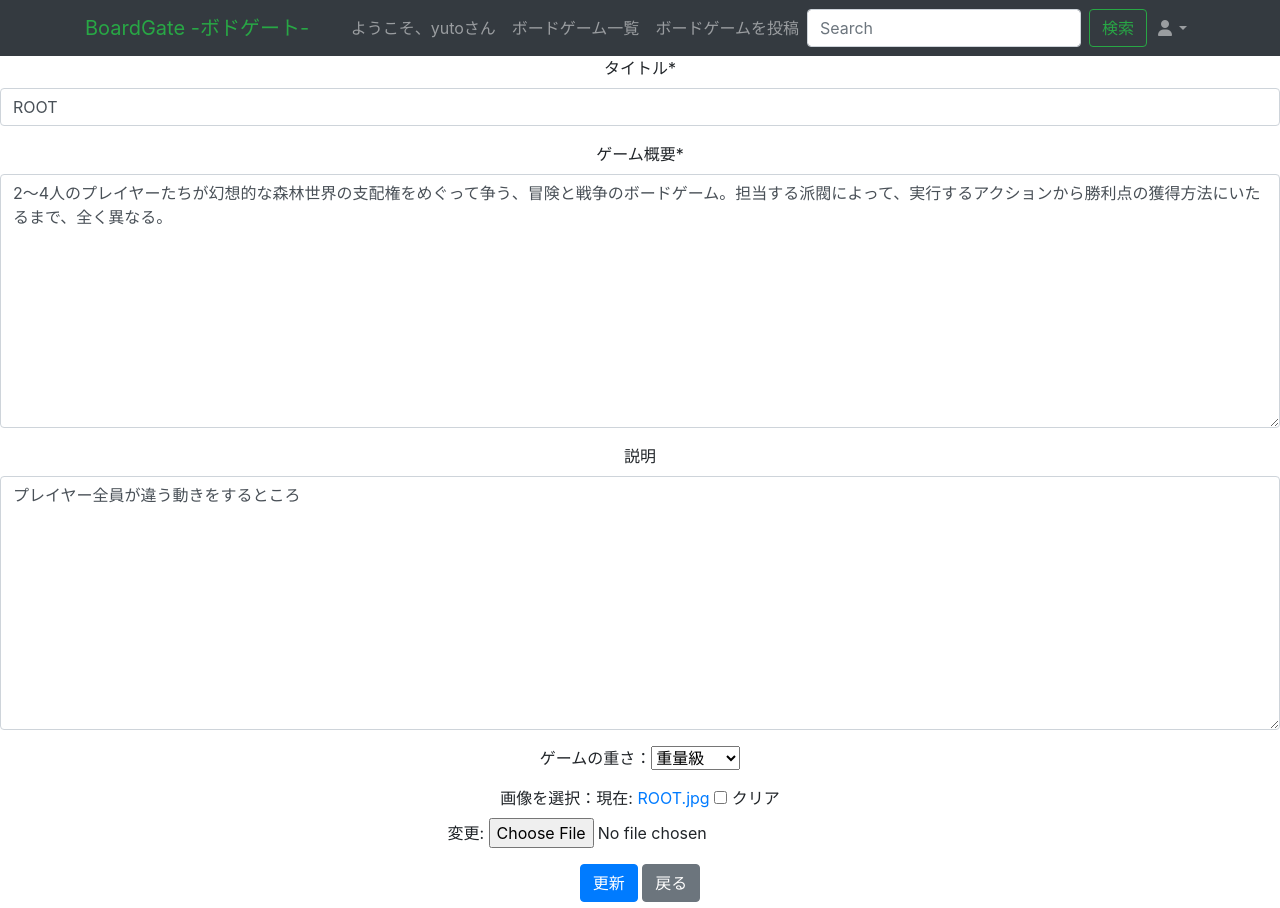
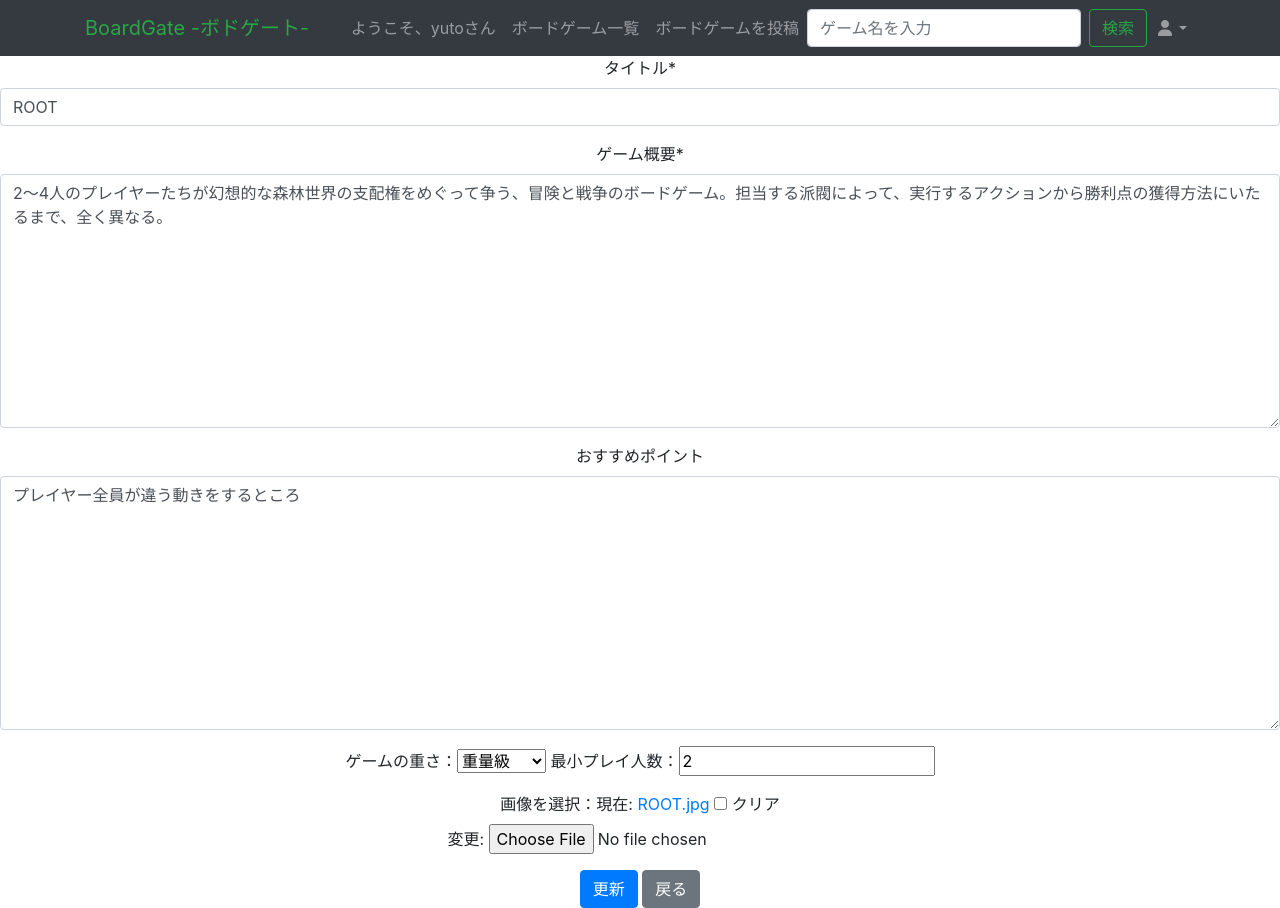
Before and after one commit to o-python0/Boardtest, a Django app: page /update/3 in a window 1280 px wide. Run offline with Django 3.2, Linux system fonts and the light colour scheme; a user stored in the database is signed in; data comes from the database, SQL or seed files in the repository; both versions use the stored data as it was after the commit; some libraries are stand-ins or nearby versions.

Commit message:
検索機能を修正

```diff
--- a/bgame/models.py
+++ b/bgame/models.py
@@ -14,7 +14,7 @@ WEIGHT = (
 class Bgame(models.Model):
     title = models.CharField(verbose_name="タイトル", max_length=50)
     content = models.TextField(verbose_name="ゲーム概要")
-    descrption = models.TextField(verbose_name="説明", blank=True, default="")
+    descrption = models.TextField(verbose_name="おすすめポイント", blank=True, default="")
     weight = models.CharField(verbose_name="重さ", max_length=50, choices=WEIGHT, null=True, blank=True)
 
     want_play = models.ManyToManyField(User, through="WantPlay", through_fields=("bgame", "user"), related_name="wantplays")
--- a/bgame/urls.py
+++ b/bgame/urls.py
@@ -1,6 +1,6 @@
 from django.urls import path
 
-from .views import IndexView, ListView, DetailView, CreateView, UpdateView, DeleteView, signupfunc, loginfunc, logoutfunc, comment_create, wantplayfunc, interestfunc, detailfunc
+from .views import IndexView, ListView, CreateView, UpdateView, DeleteView, signupfunc, loginfunc, logoutfunc, comment_create, wantplayfunc, interestfunc, detailfunc
 
 app_name = 'bgame'
 
--- a/bgame/views.py
+++ b/bgame/views.py
@@ -6,7 +6,7 @@ from django.contrib import messages
 from django.contrib.auth.mixins import LoginRequiredMixin
 from django.contrib.auth.decorators import login_required
 
-from django.views.generic import TemplateView, ListView, DetailView, UpdateView, CreateView, DeleteView
+from django.views.generic import TemplateView, ListView, UpdateView, CreateView, DeleteView
 
 from .models import Bgame, Interest, WantPlay
 from django.contrib.auth.models import User
@@ -50,20 +50,6 @@ class ListView(LoginRequiredMixin, ListView):
 
 
 
-# # 詳細表示
-# class DetailView(DetailView):
-#     template_name = 'bgame/detail.html'
-#     model = Bgame
-
-#     def get_context_data(self, **kwargs):
-#         context = super().get_context_data(**kwargs)
-
-#         context['CommentForm'] = CommentForm(initial={'bgame': self.object})
-#         wantplay_list = self.wantplay_text.split(",")
-#         context['wantplay_list'] = wantplay_list
-
-#         return context
-
 # 詳細表示
 @login_required
 def detailfunc(request, pk):
@@ -94,7 +80,6 @@ class UpdateView(LoginRequiredMixin, UpdateView):
     template_name = 'bgame/update.html'
     model = Bgame
     fields = ('title', 'content', 'descrption', 'weight', 'image', 'min_play')
-    success_url = reverse_lazy("bgame:list")
 
     def get_success_url(self):
         pk = self.kwargs.get("pk")
@@ -151,6 +136,7 @@ def loginfunc(request):
 
         if user is not None:
             login(request, user)
+            messages.success(request, "正常にログインしました。")
             return redirect('bgame:list')
         else:
             messages.error(request, "ログインできませんでした。ユーザー名かパスワードが間違っている可能性があります。")
@@ -164,6 +150,7 @@ def loginfunc(request):
 @login_required
 def logoutfunc(request):
     logout(request)
+    messages.success(request, "ログアウトしました。")
     return redirect('bgame:welcome')
 
 
@@ -181,6 +168,7 @@ def comment_create(request, pk):
 
     form = CommentForm(data=data)
     if form.is_valid():
+        messages.success(request, "コメントを投稿しました。")
         form.save()
 
     return redirect("bgame:detail", pk=pk)
--- a/templates/base.html
+++ b/templates/base.html
@@ -44,7 +44,7 @@
         </li>
       </ul>
       <form class="form-inline">
-        <input class="form-control mr-sm-2" type="search" placeholder="Search" aria-label="Search">
+        <input class="form-control mr-sm-2" type="search" name="q" value="{{ request.GET.q }}" placeholder="ゲーム名を入力" aria-label="Search">
         <button class="btn btn-outline-success my-2 my-sm-0" type="submit">検索</button>
       </form>
 
--- a/templates/bgame/update.html
+++ b/templates/bgame/update.html
@@ -12,6 +12,7 @@
         {{ form.descrption|as_crispy_field }}
 
         ゲームの重さ：{{ form.weight }}
+        最小プレイ人数：{{ form.min_play }}
         <p class="mt-3">画像を選択：{{ form.image }}</p>
 
         <button class="btn btn-primary" type="submit">更新</button>
```
Also changed, not shown: db.sqlite3, media/hagetaka.jpeg (added), media/katan.jpg (added), media/medici.jpg (added), media/navegador.jpg (added).
